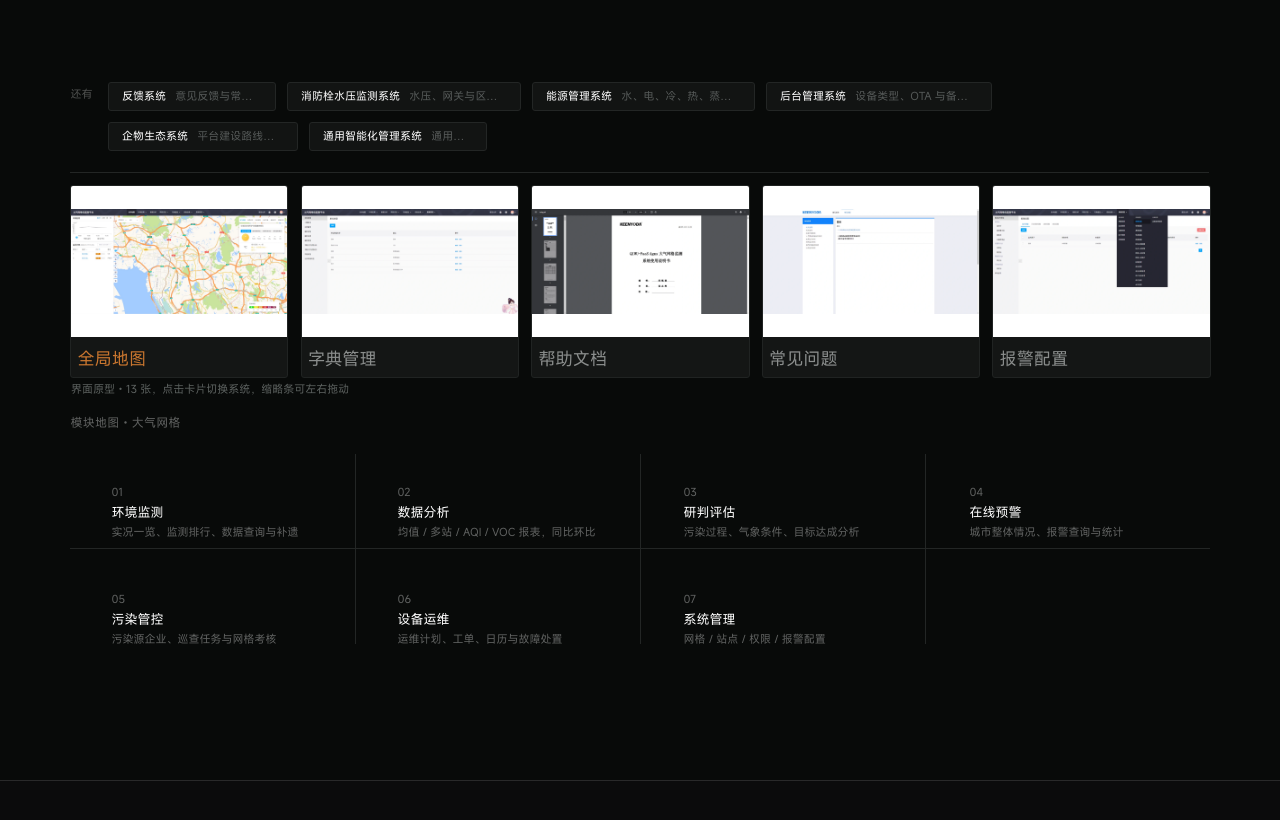
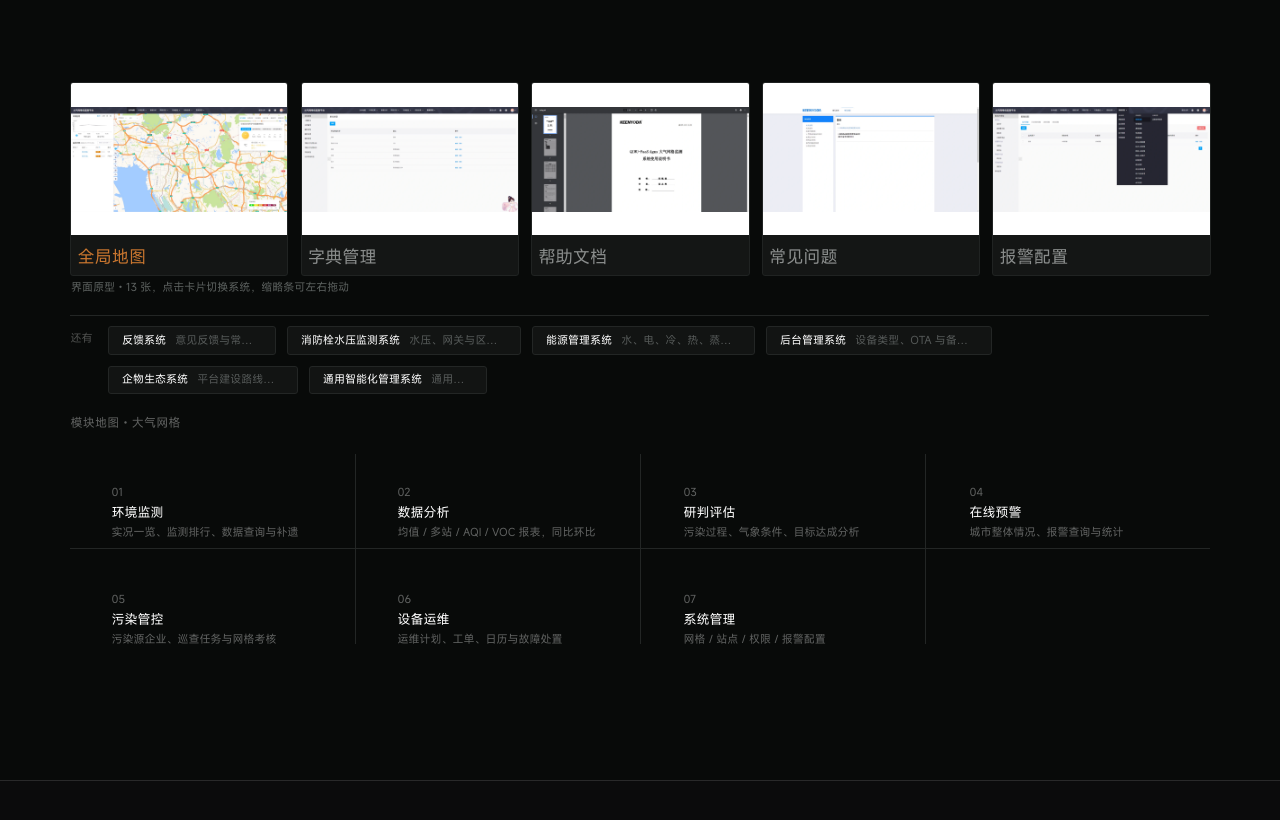
Before and after one commit to zoushu06-cyber/pixelmiao-portfolio, a React (Vite) app: page /works/qiwuyun in a window 1280 px wide. Shown: the part 1380-2200 px from the top of the page. Built offline with nearby package versions, Linux system fonts and the light colour scheme.

Commit message:
layout(qiwuyun): 原型缩略条与「还有」标签行对调位置
- 原型缩略条由 y=250 上移至 y=45（画板顶部）
- 「还有」标签行由 y=45/124 下移至 y=532/611，分割线随之下移至 y=510
- 模块地图区域保持原位不重叠

```diff
--- a/src/pages/WorkDetailPage.tsx
+++ b/src/pages/WorkDetailPage.tsx
@@ -151,24 +151,8 @@ export default function WorkDetailPage() {
 
         {/* ===== 画板 3 · 详细内容（127:73）===== */}
         <Artboard className="wd-ab wd-content-ab" label="详细内容" bg="#080a09">
-          {/* 顶部「还有」标签行（131:71） */}
-          <span className="wd-more__label" style={{ ...at(141, 58, 70, 40), fontSize: u(22) }}>还有</span>
-          {d.content.more.map((m, i) => {
-            const row1 = [[216, 336], [574, 468], [1064, 446], [1532, 453]];
-            const row2 = [[216, 380], [618, 356]];
-            const cfg = i < 4 ? row1[i] : row2[i - 4];
-            const y = i < 4 ? 45 : 124;
-            return (
-              <div className="wd-more-chip" key={m.title} style={at(cfg[0], y, cfg[1], 57)}>
-                <strong style={{ fontSize: u(22) }}>{m.title}</strong>
-                <em style={{ fontSize: u(22) }}>{m.desc}</em>
-              </div>
-            );
-          })}
-          <div className="wd-line" style={at(140, 224, 2279, 1)} />
-
-          {/* 原型缩略条：随上方选中的系统卡片联动切换，可横向滚动（位于模块地图上方） */}
-          <div className="wd-prototypes__track" key={activeCase} style={at(140, 250, 2281, 387)}>
+          {/* 原型缩略条：置于顶部，随选中的系统卡片联动切换，可横向滚动 */}
+          <div className="wd-prototypes__track" key={activeCase} style={at(140, 45, 2281, 387)}>
             {prototypes.map((p, i) => (
               <div className="wd-prototype" key={p.label} style={{ width: u(437), height: u(387) }}>
                 <div className="wd-prototype__media" style={{ height: u(303) }}>
@@ -181,9 +165,25 @@ export default function WorkDetailPage() {
             ))}
           </div>
 
-          <p className="wd-prototypes__note" style={{ ...at(142, 648, 700, 40), fontSize: u(22) }}>
+          <p className="wd-prototypes__note" style={{ ...at(142, 443, 700, 40), fontSize: u(22) }}>
             {prototypeNote}
           </p>
+
+          {/* 「还有」标签行（131:71）：移至原型条下方 */}
+          <span className="wd-more__label" style={{ ...at(141, 545, 70, 40), fontSize: u(22) }}>还有</span>
+          {d.content.more.map((m, i) => {
+            const row1 = [[216, 336], [574, 468], [1064, 446], [1532, 453]];
+            const row2 = [[216, 380], [618, 356]];
+            const cfg = i < 4 ? row1[i] : row2[i - 4];
+            const y = i < 4 ? 532 : 611;
+            return (
+              <div className="wd-more-chip" key={m.title} style={at(cfg[0], y, cfg[1], 57)}>
+                <strong style={{ fontSize: u(22) }}>{m.title}</strong>
+                <em style={{ fontSize: u(22) }}>{m.desc}</em>
+              </div>
+            );
+          })}
+          <div className="wd-line" style={at(140, 510, 2279, 1)} />
 
           {/* 模块地图 */}
           <span className="wd-content__map-title" style={{ ...at(141, 712, 400, 44), fontSize: u(24) }}>
```
